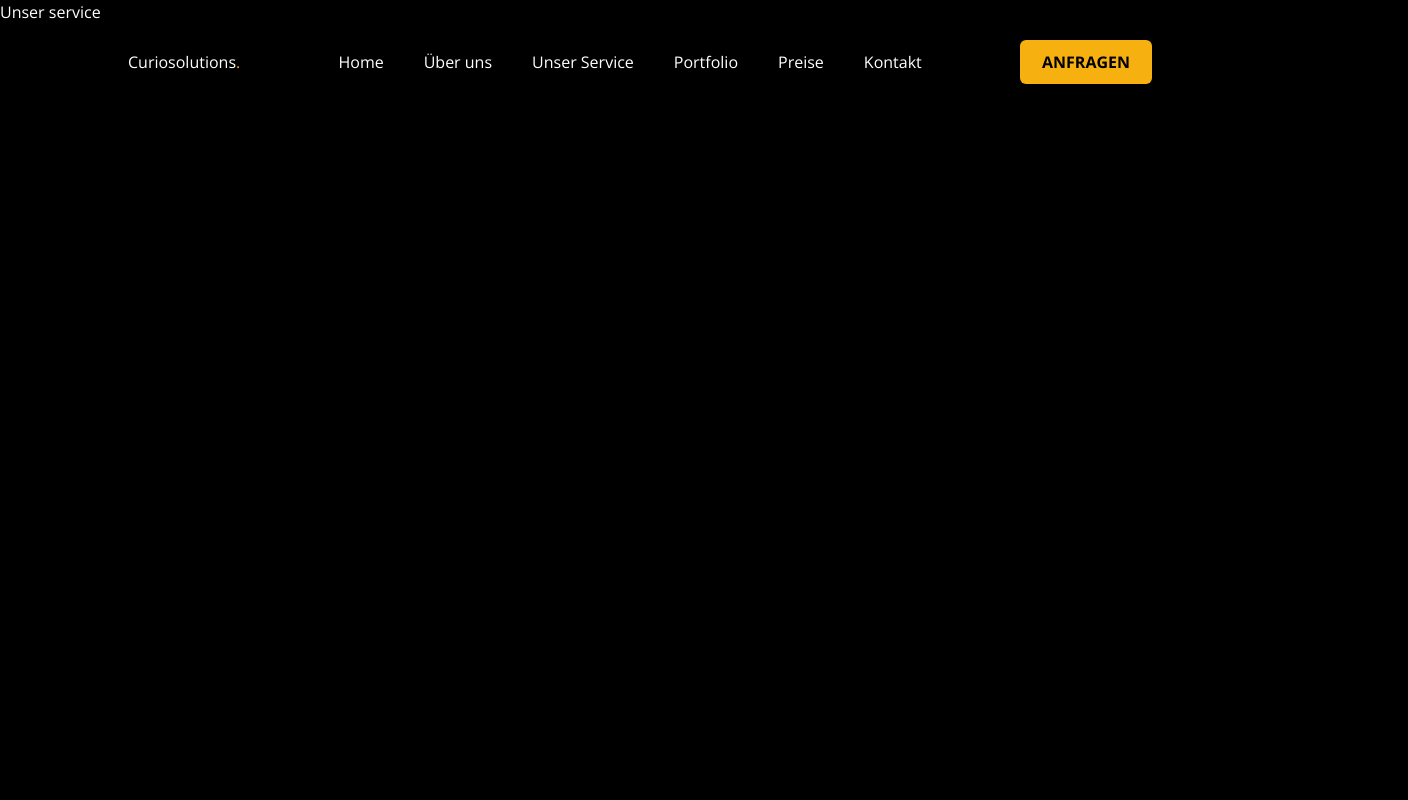
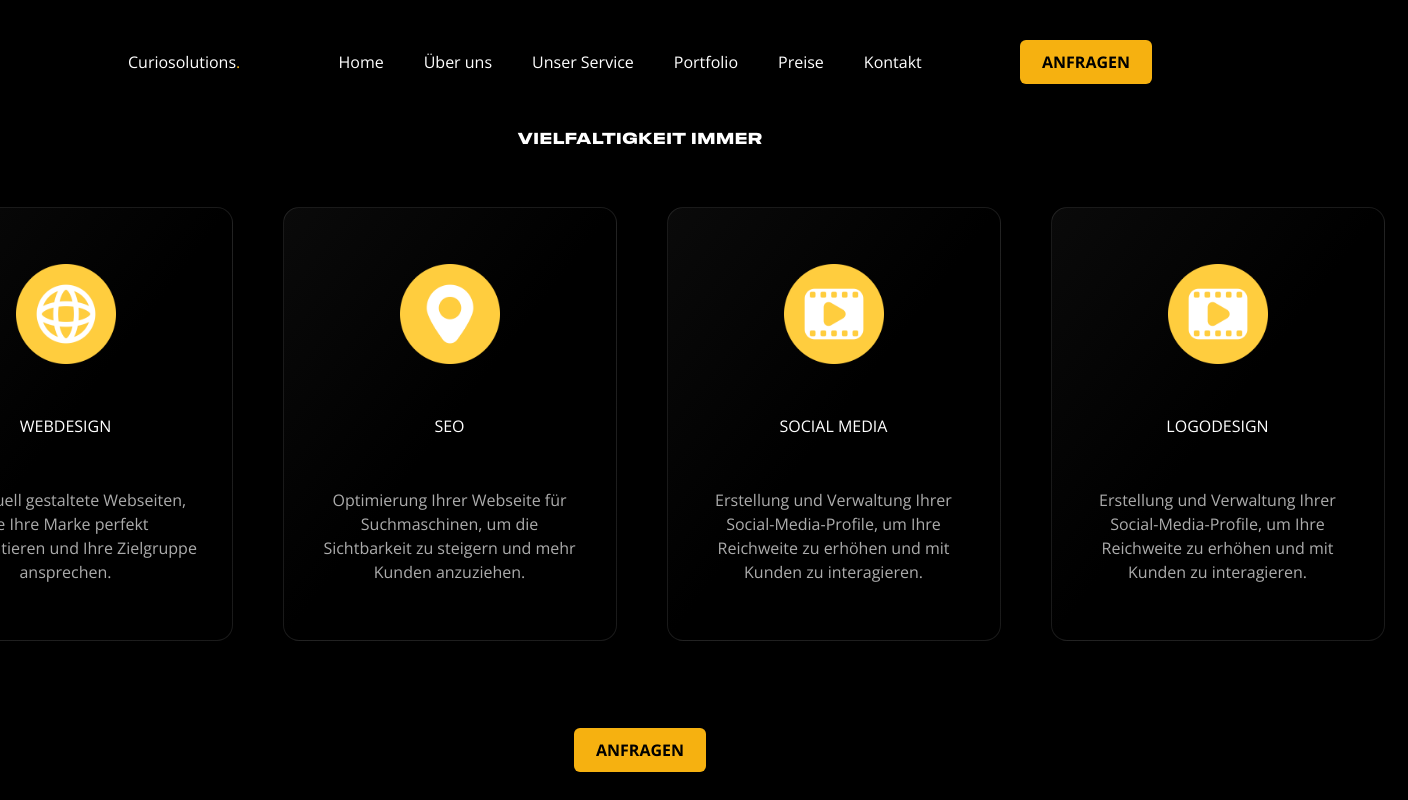
Before and after one commit to Curiosoofficial/curiosolution, a Next.js app: page /unser-service in a window 1280 px wide. Shown: the top 800 px of the page, 1408 px wide, since content can reach past the window. Built offline with nearby package versions, Linux system fonts and the light colour scheme.

Commit message:
service navigation page

```diff
--- a/app/globals.css
+++ b/app/globals.css
@@ -23,6 +23,14 @@
 ::-webkit-scrollbar-thumb {
   background: #f6b110;
   border-radius: 1em;
+}
+
+.dropdown-menu {
+  position: absolute;
+  box-shadow: 0px 2px 4px rgba(0, 0, 0, 0.1);
+  left: 50%;
+  transform: translateX(-50%);
+  z-index: 10;
 }
 
 
--- a/app/unser-service/page.tsx
+++ b/app/unser-service/page.tsx
@@ -1,9 +1,16 @@
-import React from 'react'
+import Footer from "@/components/Footer";
+import CardSection from "@/components/UnserService/CardSection";
+import React from "react";
+
+
 
 const page = () => {
   return (
-    <div>Unser service</div>
-  )
-}
+    <main>
+      <CardSection />
+      <Footer />
+    </main>
+  );
+};
 
-export default page
+export default page;
--- /dev/null
+++ b/components/UnserService/CardSection.tsx
@@ -0,0 +1,64 @@
+"use client"
+import React from 'react'
+import { PinContainer } from "@/components/ui/3d-pin";
+import { cardInfo } from "@/constants";
+import { CardsFadeInAnimation, FadeInFromBottom, FadeInFromTop } from "@/constants/animations";
+import Image from "next/image";
+import { motion } from "framer-motion";
+import Button from "@/components/ui/Button";
+
+const CardSection = () => {
+  const handleCardClick = (link) => {
+    window.location.href = link;
+  };
+
+  return (
+    <section className="flex flex-col justify-center items-center py-16 px-72">
+        <motion.h2
+        className="h1-bold font-radwave pt-16"
+        variants={FadeInFromTop}
+        initial="initial"
+        animate="animate"
+      >
+        VIELFÄLTIGKEIT IMMER
+      </motion.h2>
+
+      <div className="flex pt-24 pb-40 max-lg:flex-col max-lg:gap-44">
+        {cardInfo.map((item, index) => (
+          <motion.div
+            key={index}
+            variants={CardsFadeInAnimation}
+            initial="initial"
+            animate="animate"
+            custom={index}
+            onClick={() => handleCardClick(item.link)}
+          >
+            <PinContainer
+              title={item.title}
+              href="/webdesign"
+              className="w-[300px] h-[400px] px-4 py-10"
+            >
+              <Image
+                src={item.source}
+                alt={item.title}
+                width={100}
+                height={100}
+              />
+              <h3 className="h3-bold">{item.title}</h3>
+              <p className="text-center text-text-secondary">{item.describe}</p>
+            </PinContainer>
+          </motion.div>
+        ))}
+      </div>
+      <motion.div
+        variants={FadeInFromBottom}
+        initial="initial"
+        animate="animate"
+      >
+        <Button />
+      </motion.div>
+    </section>
+  )
+}
+
+export default CardSection
--- a/constants/index.ts
+++ b/constants/index.ts
@@ -35,18 +35,29 @@ export const navLinks = [
       source: "/cardImages/internet.png",
       title: "WEBDESIGN",
       describe: "Individuell gestaltete Webseiten, die Ihre Marke perfekt repräsentieren und Ihre Zielgruppe ansprechen.",
+      link: "unser-service/webdesign",
     },
 
     {
       source: "/cardImages/location.png",
       title: "SEO",
       describe: "Optimierung Ihrer Webseite für Suchmaschinen, um die Sichtbarkeit zu steigern und mehr Kunden anzuziehen.",
+      link: "unser-service/seo",
     },
+
 
     {
       source: "/cardImages/media.png",
       title: "SOCIAL MEDIA",
       describe: "Erstellung und Verwaltung Ihrer Social-Media-Profile, um Ihre Reichweite zu erhöhen und mit Kunden zu interagieren.",
+      link: "unser-service/social-media",
+    },
+
+    {
+      source: "/cardImages/media.png",
+      title: "LOGODESIGN",
+      describe: "Erstellung und Verwaltung Ihrer Social-Media-Profile, um Ihre Reichweite zu erhöhen und mit Kunden zu interagieren.",
+      link: "unser-service/logodesign",
     }
   ];
 
```
Also changed, not shown: components/Navbar.tsx (line endings or trailing spaces).
